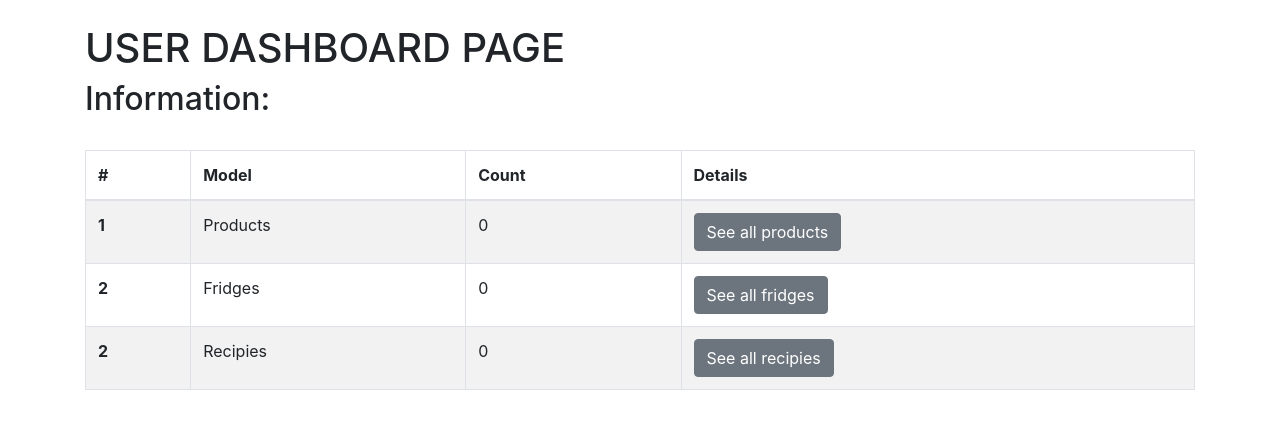
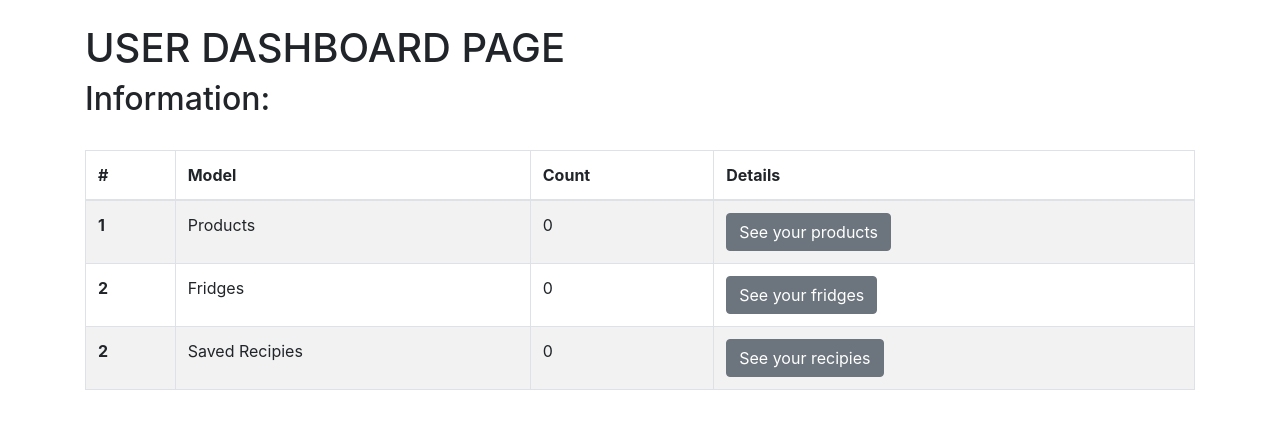
Before and after one commit to Danzigerrr/Fridge-Manager, a Django app: page /user_dashboard in a window 1280 px wide. Shown: the part 56-485 px from the top of the page. Run offline with Django 4.2, Linux system fonts and the light colour scheme; the visitor is signed in with stand-in values (Sample User, id 1); data that the repository does not hold is empty.

Commit message:
user see only its own products, fridges and recipes

```diff
--- a/fridgemanager/fridge/templates/recipe/recipe_list.html
+++ b/fridgemanager/fridge/templates/recipe/recipe_list.html
@@ -29,7 +29,7 @@
 									<p>
 										<a href="{{ recipe.recipe_link }}" target="_blank">Check the details</a>
 									</p>
-								<h4>Save this recipe with id {{ recipe.id }}:</h4>
+								<h4>Save this recipe:</h4>
 									<form method="POST" action="{% url 'recipe_save' %}">
 										{% csrf_token %}
 											<input type="hidden" name="recipe_id" value="{{ recipe.id }}">
--- a/fridgemanager/fridge/templates/user/dashboard.html
+++ b/fridgemanager/fridge/templates/user/dashboard.html
@@ -22,7 +22,7 @@
               <td>{{ product_count }}</td>
               <td>
                   <form action="{% url 'product_list' %}">
-                      <button type="submit" class="btn btn-secondary">See all products</button>
+                      <button type="submit" class="btn btn-secondary">See your products</button>
                   </form>
               </td>
             </tr>
@@ -32,17 +32,17 @@
               <td>{{ fridge_count }}</td>
               <td>
                   <form action="{% url 'fridge_list' %}">
-                      <button type="submit" class="btn btn-secondary">See all fridges</button>
+                      <button type="submit" class="btn btn-secondary">See your fridges</button>
                   </form>
               </td>
             </tr>
             <tr>
               <th scope="row">2</th>
-              <td>Recipies</td>
+              <td>Saved Recipies</td>
               <td>{{ recipe_count }}</td>
               <td>
                   <form action="{% url 'recipe_list' %}">
-                      <button type="submit" class="btn btn-secondary">See all recipies</button>
+                      <button type="submit" class="btn btn-secondary">See your recipies</button>
                   </form>
               </td>
             </tr>
--- a/fridgemanager/fridge/views/fridge.py
+++ b/fridgemanager/fridge/views/fridge.py
@@ -110,7 +110,9 @@ def fridge_add(request):
 
 
 def fridge_list(request):
-    fridges = Fridge.objects.annotate(num_products=Count('product')).order_by('name')
+    fridges_of_user = Fridge.objects.filter(owners=request.user)
+    fridges = fridges_of_user.annotate(num_products=Count('product')).order_by('name')
+
     return render(request, 'fridge/fridge_list.html', {'fridges': fridges})
 
 
--- a/fridgemanager/fridge/views/user.py
+++ b/fridgemanager/fridge/views/user.py
@@ -5,10 +5,15 @@ from ..models import Product, Fridge, Recipe
 
 
 def user_dashboard(request):
+    fridges = Fridge.objects.filter(owners=request.user)
+    fridge_count = fridges.count()
 
-    product_count = Product.objects.all().count()
-    fridge_count = Fridge.objects.all().count()
-    recipe_count = Recipe.objects.all().count()
+    # Retrieve products from all fridges of the user
+    products = Product.objects.filter(fridge__in=fridges)
+
+    product_count = products.count()
+
+    recipe_count = Recipe.objects.filter(saved_by=request.user).count()
 
     context = {'product_count': product_count,
                'fridge_count': fridge_count,
```
Also changed, not shown: fridgemanager/fridge/views/product.py (+9 -4 lines).
